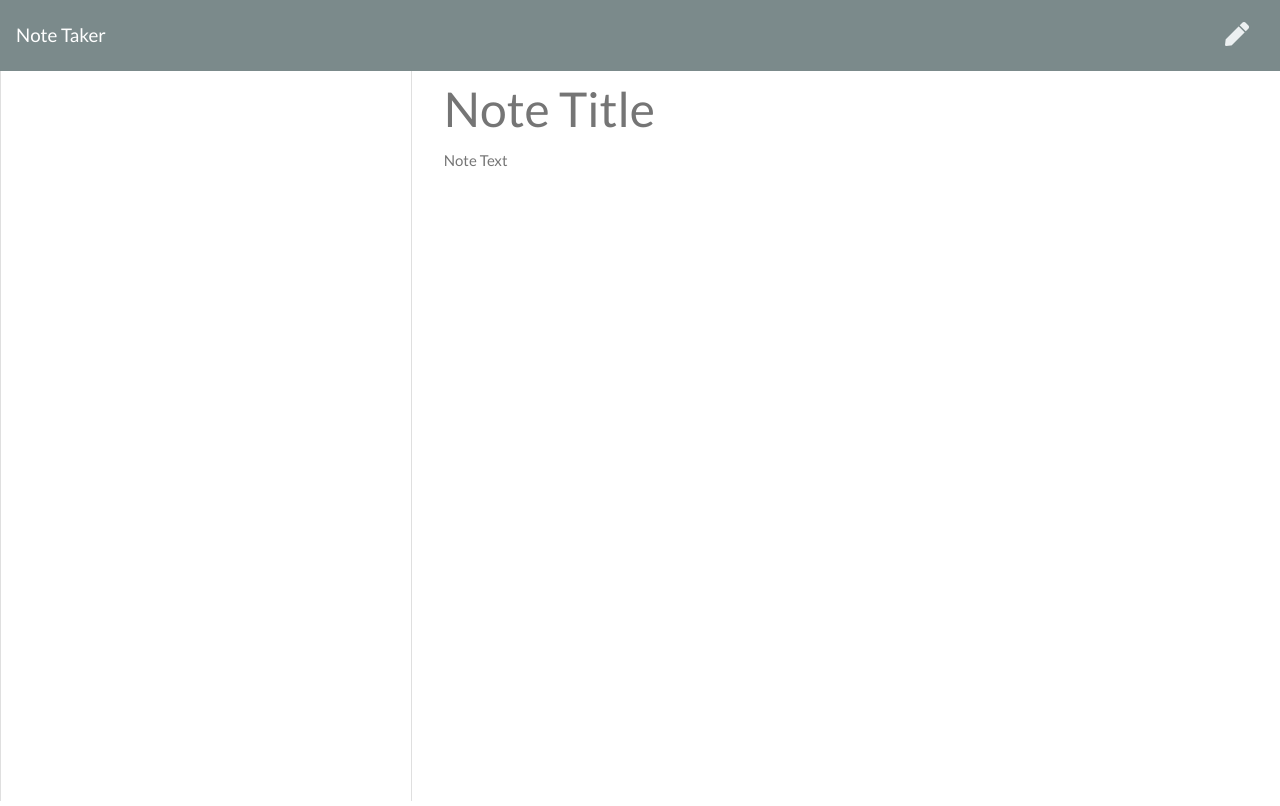
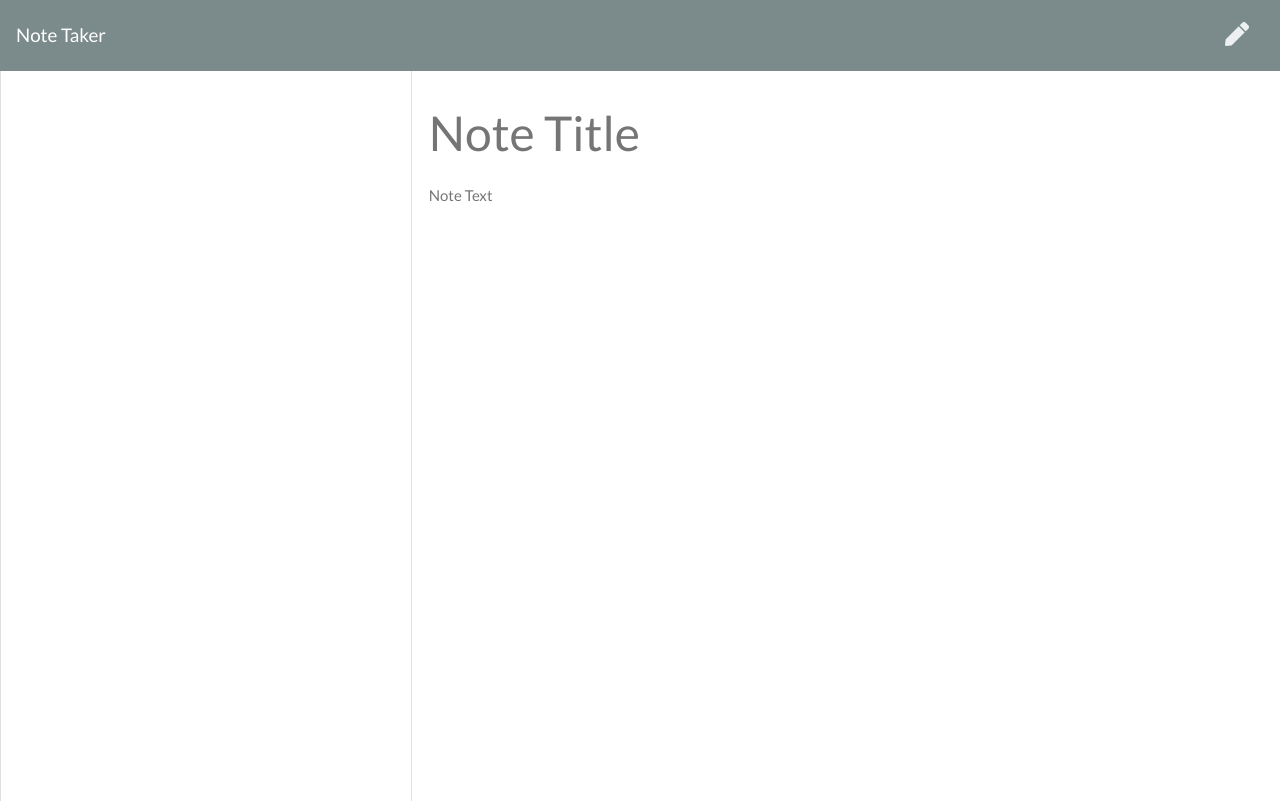
Before and after one commit to ikeekwu/Note-Taker, a website: page public/notes.html in a window 1280 px wide. Drawn offline with nearby package versions, Linux system fonts and the light colour scheme; no server answers.

Commit message:
routs setup

```diff
--- a/public/notes.html
+++ b/public/notes.html
@@ -30,8 +30,11 @@
         </div>
       </div>
       <div class="col-8">
-        <input class="note-title" placeholder="Note Title" maxlength="28" type="text">
-        <textarea class="note-textarea" placeholder="Note Text"></textarea>
+        <div class="row mt-4">
+          <h1><input class="note-title" placeholder="Note Title" maxlength="28" type="text"></h1>
+          <textarea class="note-textarea" placeholder="Note Text"></textarea>
+        </div>
+
       </div>
     </div>
   </div>
```
Also changed, not shown: 1 other file.
